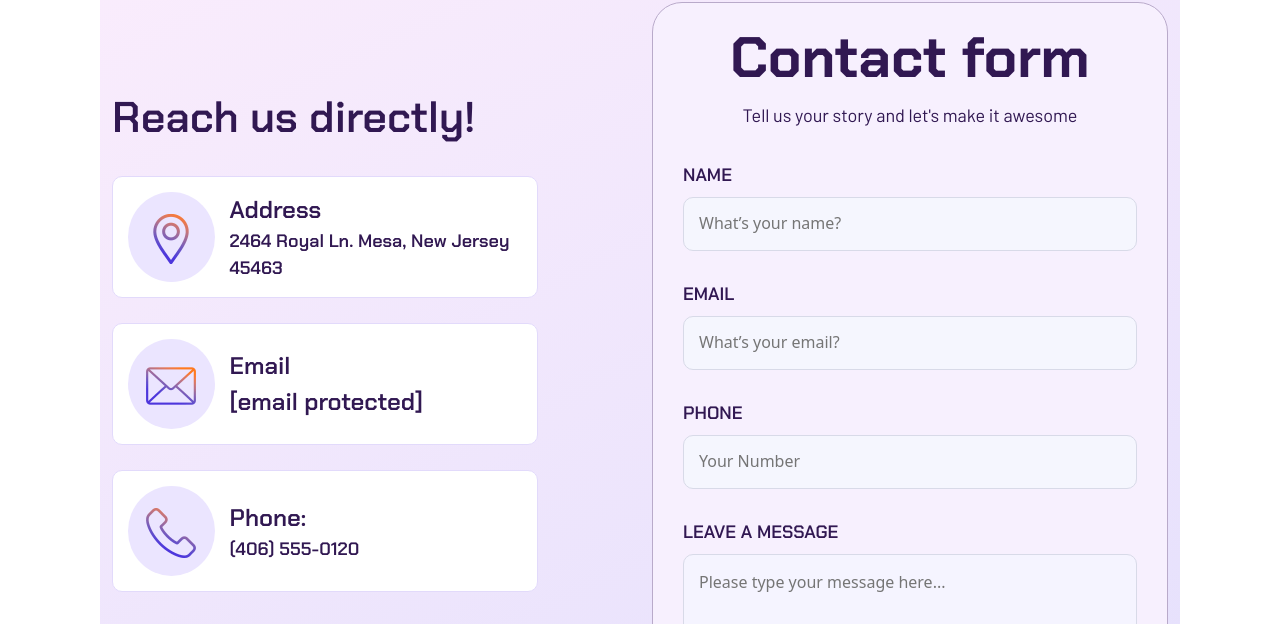
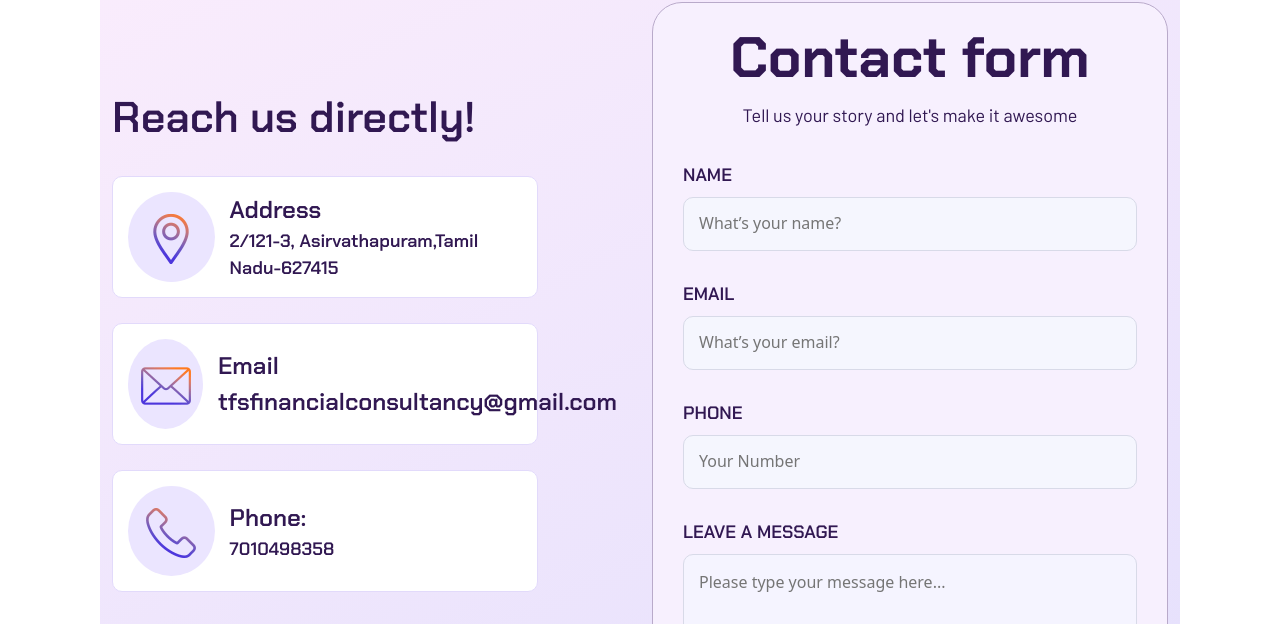
Before and after one commit to krminfotech/kalam-tecpark.in, a plain HTML site: page index.html in a window 1280 px wide. Shown: the part 8587-9211 px from the top of the page. Drawn offline with nearby package versions, Linux system fonts and the light colour scheme; a script that the page names is missing.

Commit message:
contact updated

```diff
--- a/index.html
+++ b/index.html
@@ -1307,7 +1307,7 @@
                                  </div>
                                  <a href="#0" class="email-part">
                                     <span>Address</span>
-                                    2464 Royal Ln. Mesa, New Jersey 45463
+                                    2/121-3, Asirvathapuram,Tamil Nadu-627415
                                  </a>
                               </li>
                               <li>
@@ -1315,10 +1315,9 @@
                                     <img src="assets/img/contact/email.png"
                                        alt="email">
                                  </div>
-                                 <a href="#0" class="email-part">
+                                 <a href="mailto:tfsfinancialconsultancy@gmail.com" class="email-part">
                                     <span>Email</span>
-                                    <span class="__cf_email__"
-                                       data-cfemail="b2d7cad3dfc2d7f2d5dfd3dbde9cd1dddf">[email&#160;protected]</span>
+                                    <span>tfsfinancialconsultancy@gmail.com</span>
                                  </a>
                               </li>
                               <li>
@@ -1326,9 +1325,9 @@
                                     <img src="assets/img/contact/phone.png"
                                        alt="phone">
                                  </div>
-                                 <a href="#0" class="email-part">
+                                 <a href="tel:7010498358" class="email-part">
                                     <span>Phone:</span>
-                                    (406) 555-0120
+                                    7010498358
                                  </a>
                               </li>
                            </ul>
```
